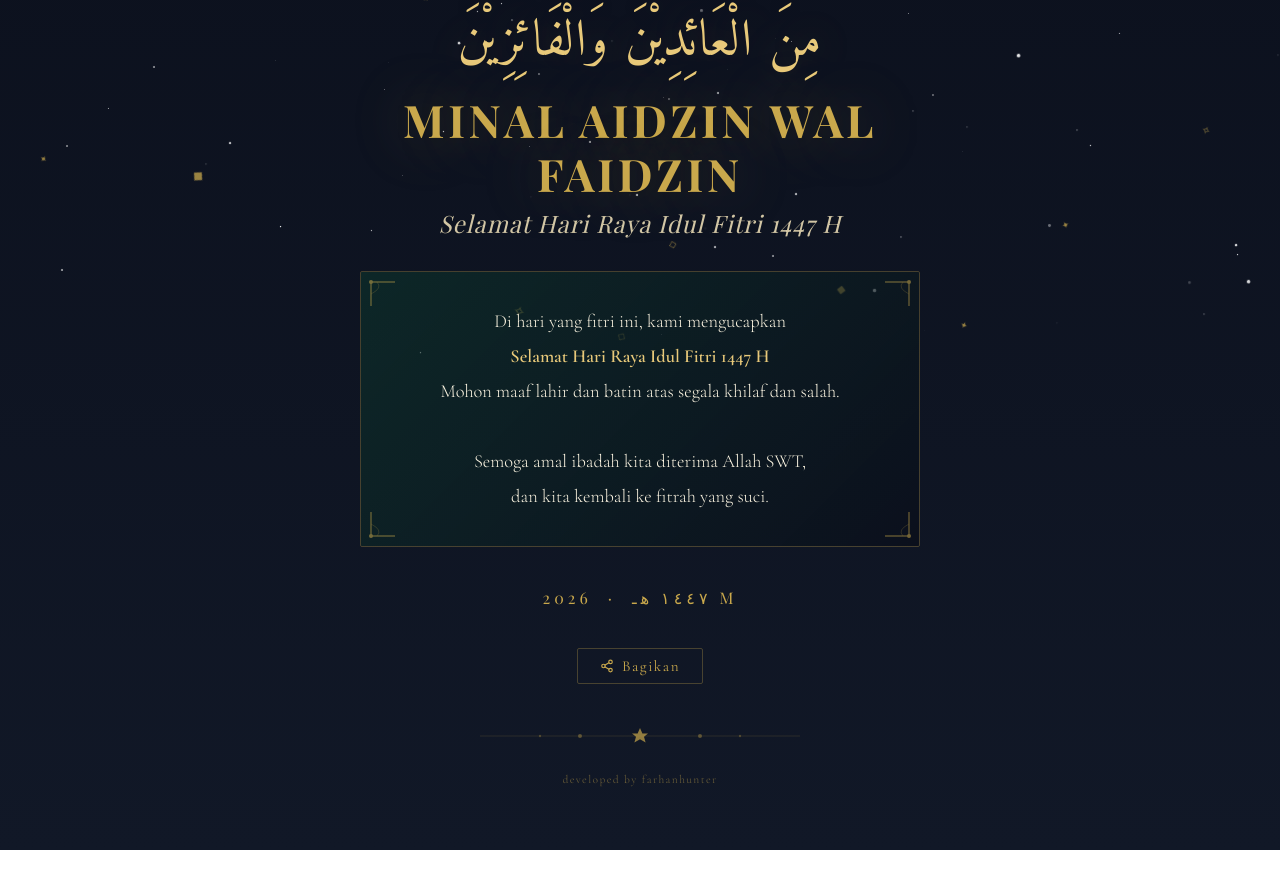
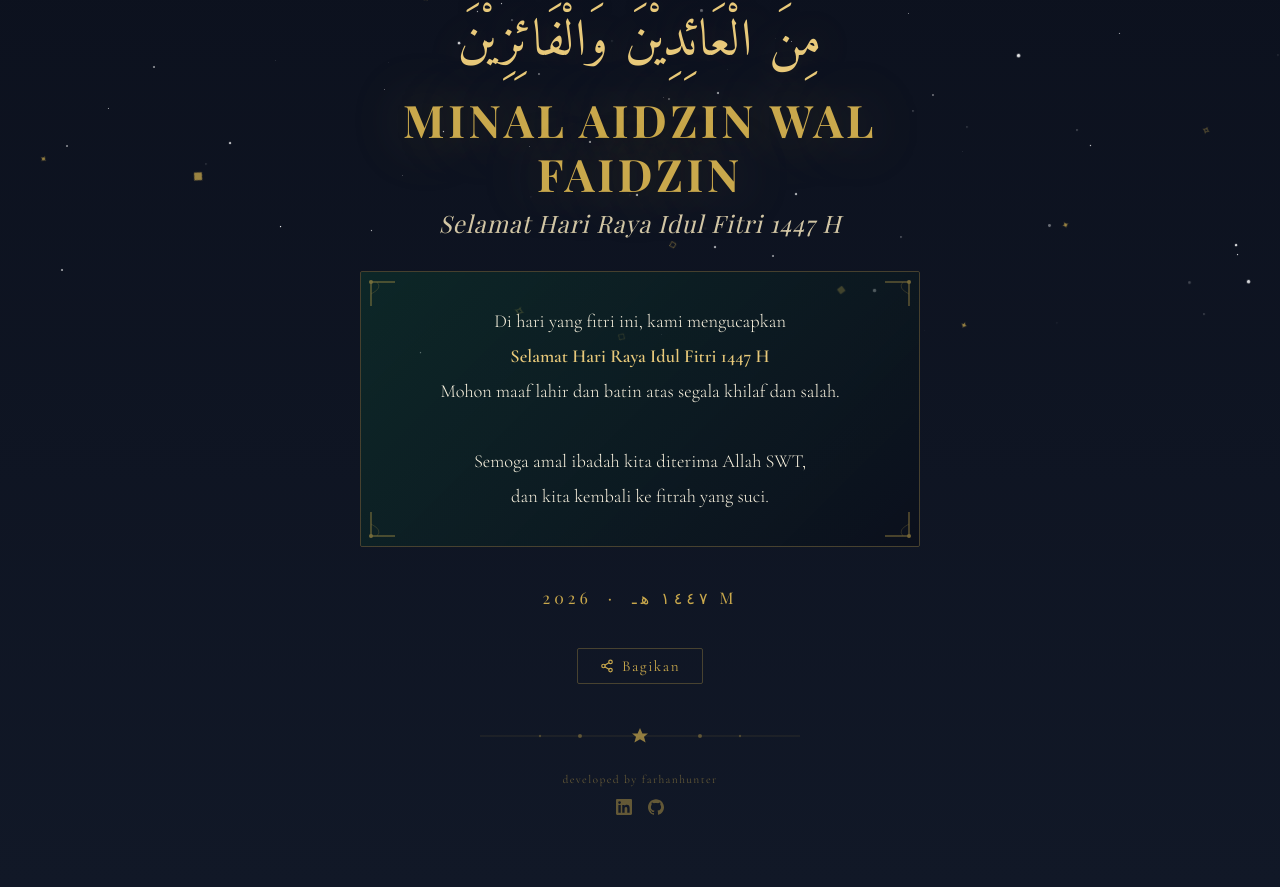
Before and after one commit to farhanhunter/eidmubarak, a plain HTML site: page index.html in a window 1280 px wide. Shown: the part 448-1335 px from the top of the page. Before the commit the page ends 1298 px from the top, so only its background shows below. Drawn offline with nearby package versions, Linux system fonts and the light colour scheme; a web font is replaced by a local one.

Commit message:
feat: add LinkedIn and GitHub social links
- Add social links section below author credit
- LinkedIn: linkedin.com/in/farhanhunter
- GitHub: github.com/farhanhunter
- Styled gold with low opacity, hover brightens

```diff
--- a/index.html
+++ b/index.html
@@ -263,6 +263,23 @@
             font-family: 'Cormorant Garamond', serif;
             text-align: center;
         }
+
+        /* ── Social links ── */
+        .social-links {
+            display: flex;
+            gap: 1rem;
+            justify-content: center;
+            margin-top: 0.8rem;
+            margin-bottom: 0.5rem;
+        }
+        .social-links a {
+            color: var(--gold);
+            opacity: 0.45;
+            transition: opacity 0.2s;
+            display: flex;
+            align-items: center;
+        }
+        .social-links a:hover { opacity: 0.85; }
 
         /* ── Keyframes ── */
         @keyframes fadeSlideDown {
@@ -564,6 +581,20 @@
 
     <p class="author">developed by farhanhunter</p>
 
+    <!-- Social links -->
+    <div class="social-links">
+        <a href="https://www.linkedin.com/in/farhan-adi-saputra-359732206/" target="_blank" rel="noopener" aria-label="LinkedIn">
+            <svg width="16" height="16" viewBox="0 0 24 24" fill="currentColor">
+                <path d="M20.45 20.45h-3.55v-5.57c0-1.33-.03-3.04-1.85-3.04-1.85 0-2.14 1.45-2.14 2.94v5.67H9.36V9h3.41v1.56h.05c.47-.9 1.63-1.85 3.36-1.85 3.59 0 4.26 2.36 4.26 5.44v6.3zM5.34 7.43a2.06 2.06 0 1 1 0-4.12 2.06 2.06 0 0 1 0 4.12zM7.12 20.45H3.56V9h3.56v11.45zM22.22 0H1.77C.79 0 0 .77 0 1.73v20.54C0 23.23.79 24 1.77 24h20.45C23.2 24 24 23.23 24 22.27V1.73C24 .77 23.2 0 22.22 0z"/>
+            </svg>
+        </a>
+        <a href="https://github.com/farhanhunter" target="_blank" rel="noopener" aria-label="GitHub">
+            <svg width="16" height="16" viewBox="0 0 24 24" fill="currentColor">
+                <path d="M12 .297c-6.63 0-12 5.373-12 12 0 5.303 3.438 9.8 8.205 11.385.6.113.82-.258.82-.577 0-.285-.01-1.04-.015-2.04-3.338.724-4.042-1.61-4.042-1.61C4.422 18.07 3.633 17.7 3.633 17.7c-1.087-.744.084-.729.084-.729 1.205.084 1.838 1.236 1.838 1.236 1.07 1.835 2.809 1.305 3.495.998.108-.776.417-1.305.76-1.605-2.665-.3-5.466-1.332-5.466-5.93 0-1.31.465-2.38 1.235-3.22-.135-.303-.54-1.523.105-3.176 0 0 1.005-.322 3.3 1.23.96-.267 1.98-.399 3-.405 1.02.006 2.04.138 3 .405 2.28-1.552 3.285-1.23 3.285-1.23.645 1.653.24 2.873.12 3.176.765.84 1.23 1.91 1.23 3.22 0 4.61-2.805 5.625-5.475 5.92.42.36.81 1.096.81 2.22 0 1.606-.015 2.896-.015 3.286 0 .315.21.69.825.57C20.565 22.092 24 17.592 24 12.297c0-6.627-5.373-12-12-12"/>
+            </svg>
+        </a>
+    </div>
+
 </div>
 
 <script>
```
